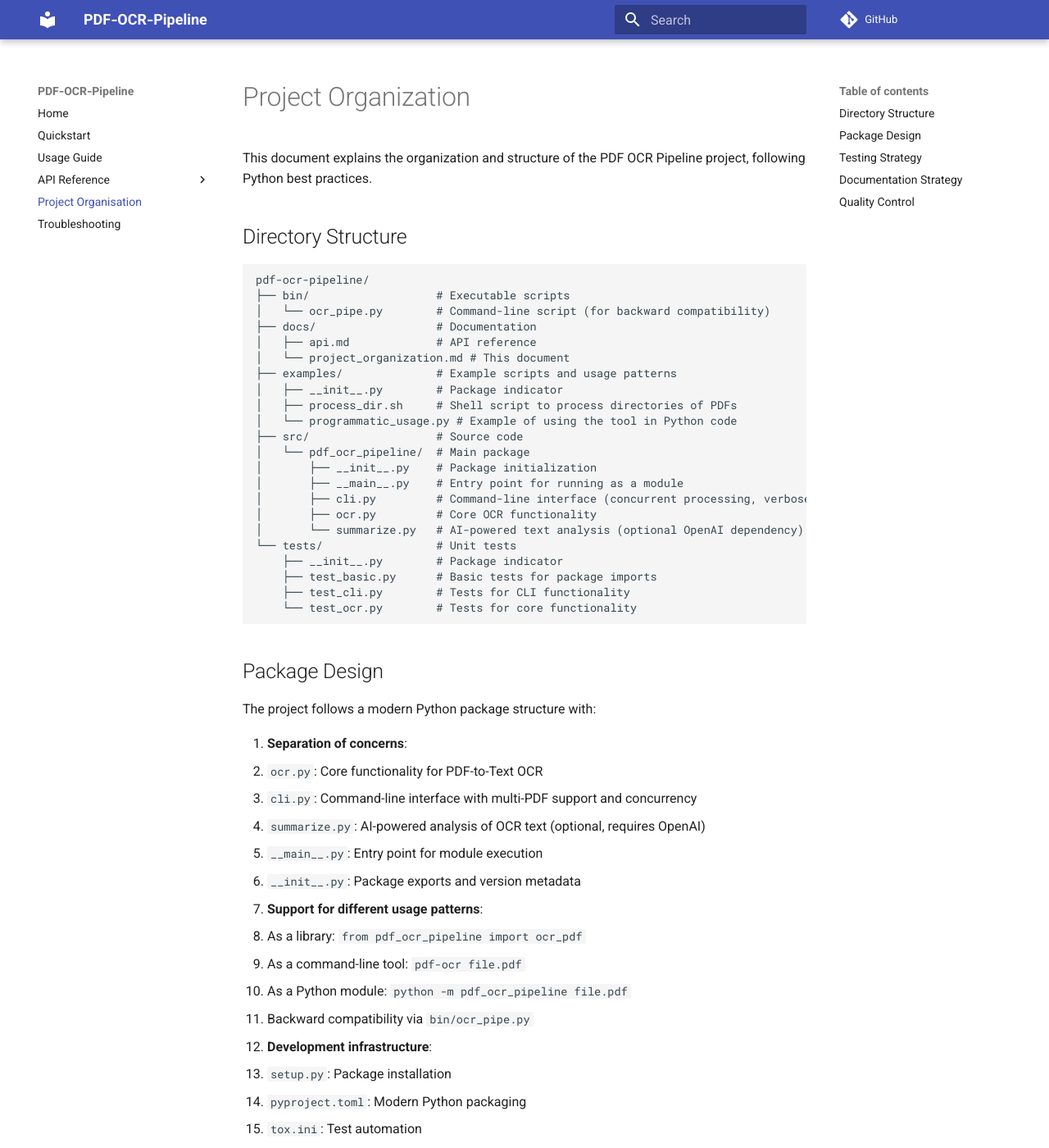
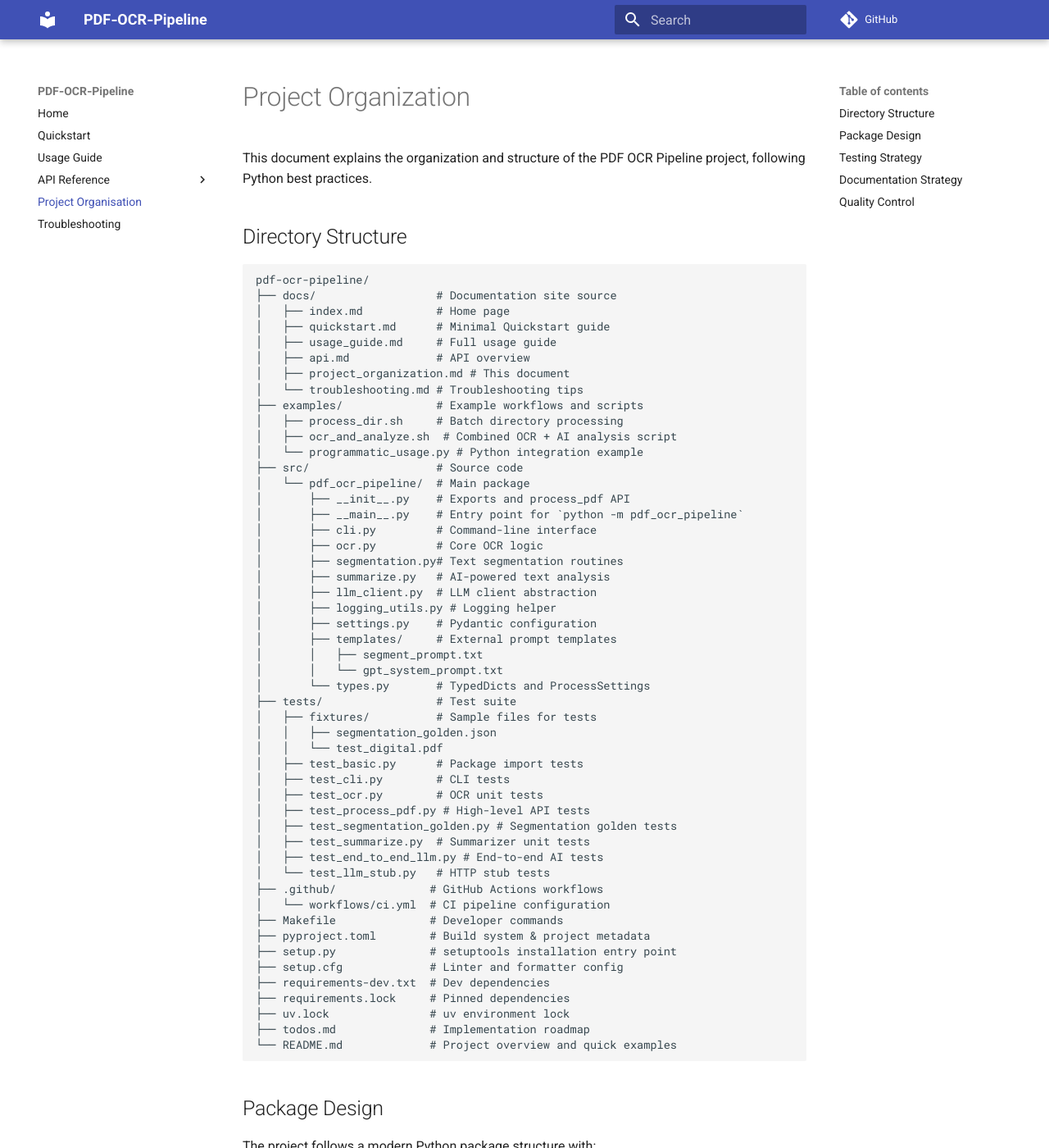
Before and after one commit to domfahey/pdf-ocr-pipeline, an MkDocs documentation site: the page built from docs/project_organization.md, in a window 1280 px wide and 1400 px high. Shown: the whole window at 82% size. Built offline with MkDocs 1.6.1 and Material for MkDocs 9.7.7, drawn with Linux system fonts in a browser that asks for light colours; comment, search, counter and statistics services are not loaded.

Commit message:
docs: include process_pdf API and update project organization structure

````diff
--- a/docs/project_organization.md
+++ b/docs/project_organization.md
@@ -6,27 +6,55 @@ This document explains the organization and structure of the PDF OCR Pipeline pr
 
 ```
 pdf-ocr-pipeline/
-├── bin/                   # Executable scripts
-│   └── ocr_pipe.py        # Command-line script (for backward compatibility)
-├── docs/                  # Documentation
-│   ├── api.md             # API reference
-│   └── project_organization.md # This document
-├── examples/              # Example scripts and usage patterns
-│   ├── __init__.py        # Package indicator
-│   ├── process_dir.sh     # Shell script to process directories of PDFs
-│   └── programmatic_usage.py # Example of using the tool in Python code
+├── docs/                  # Documentation site source
+│   ├── index.md           # Home page
+│   ├── quickstart.md      # Minimal Quickstart guide
+│   ├── usage_guide.md     # Full usage guide
+│   ├── api.md             # API overview
+│   ├── project_organization.md # This document
+│   └── troubleshooting.md # Troubleshooting tips
+├── examples/              # Example workflows and scripts
+│   ├── process_dir.sh     # Batch directory processing
+│   ├── ocr_and_analyze.sh  # Combined OCR + AI analysis script
+│   └── programmatic_usage.py # Python integration example
 ├── src/                   # Source code
 │   └── pdf_ocr_pipeline/  # Main package
-│       ├── __init__.py    # Package initialization
-│       ├── __main__.py    # Entry point for running as a module
-│       ├── cli.py         # Command-line interface (concurrent processing, verbose mode)
-│       ├── ocr.py         # Core OCR functionality
-│       └── summarize.py   # AI-powered text analysis (optional OpenAI dependency)
-└── tests/                 # Unit tests
-    ├── __init__.py        # Package indicator
-    ├── test_basic.py      # Basic tests for package imports
-    ├── test_cli.py        # Tests for CLI functionality
-    └── test_ocr.py        # Tests for core functionality
+│       ├── __init__.py    # Exports and process_pdf API
+│       ├── __main__.py    # Entry point for `python -m pdf_ocr_pipeline`
+│       ├── cli.py         # Command-line interface
+│       ├── ocr.py         # Core OCR logic
+│       ├── segmentation.py# Text segmentation routines
+│       ├── summarize.py   # AI-powered text analysis
+│       ├── llm_client.py  # LLM client abstraction
+│       ├── logging_utils.py # Logging helper
+│       ├── settings.py    # Pydantic configuration
+│       ├── templates/     # External prompt templates
+│       │   ├── segment_prompt.txt
+│       │   └── gpt_system_prompt.txt
+│       └── types.py       # TypedDicts and ProcessSettings
+├── tests/                 # Test suite
+│   ├── fixtures/          # Sample files for tests
+│   │   ├── segmentation_golden.json
+│   │   └── test_digital.pdf
+│   ├── test_basic.py      # Package import tests
+│   ├── test_cli.py        # CLI tests
+│   ├── test_ocr.py        # OCR unit tests
+│   ├── test_process_pdf.py # High-level API tests
+│   ├── test_segmentation_golden.py # Segmentation golden tests
+│   ├── test_summarize.py  # Summarizer unit tests
+│   ├── test_end_to_end_llm.py # End-to-end AI tests
+│   └── test_llm_stub.py   # HTTP stub tests
+├── .github/              # GitHub Actions workflows
+│   └── workflows/ci.yml  # CI pipeline configuration
+├── Makefile              # Developer commands
+├── pyproject.toml        # Build system & project metadata
+├── setup.py              # setuptools installation entry point
+├── setup.cfg             # Linter and formatter config
+├── requirements-dev.txt  # Dev dependencies
+├── requirements.lock     # Pinned dependencies
+├── uv.lock               # uv environment lock
+├── todos.md              # Implementation roadmap
+└── README.md             # Project overview and quick examples
 ```
 
 ## Package Design
````
Also changed, not shown: docs/api.md (+41 -3 lines).
